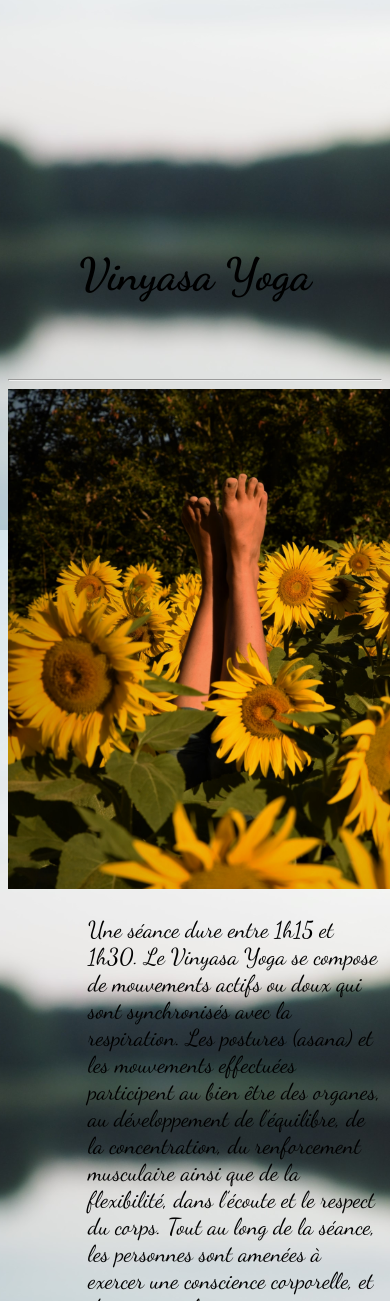
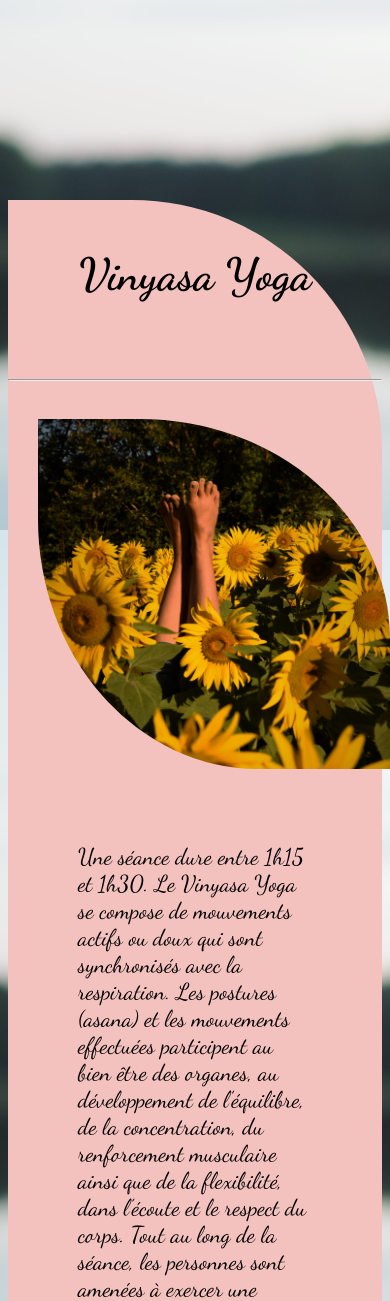
Before and after one commit to Az62560/corps-et-conscience, a Symfony app: template templates/my_practices/index.html.twig in a window 390 px wide; the page is wider, and only the part inside the window is pictured. Shown: the part 314-1615 px from the top of that part. Run offline with Twig, Linux system fonts and the light colour scheme; the template is opened without the code that fills it, so the values that code supplies are empty; style sheets or scripts are compiled from the project's sources; some libraries are stand-ins or nearby versions.

Commit message:
maj - responsive, flip image, ajout couleur - hébergement prêt

```diff
--- a/public/asset/css/style.css
+++ b/public/asset/css/style.css
@@ -32,6 +32,7 @@ main {
     gap: 10rem;
     padding: 3rem;
     transition: background-color 0.5s ease;
+    border-radius: 0 250px 0 250px;
 }
 
 .homeImg {
@@ -41,12 +42,18 @@ main {
     overflow: hidden;
     position: relative;
     margin: auto; /* Pour centrer */
+    transition: transform 0.6s ease;
   }
+
+.homeImg:hover {
+  transform: scaleX(-1); /* flip horizontal */
+}
 
 .img-cover {
     height: 100%;
     width: 100%; /* Remplit la largeur du conteneur */
     object-fit: cover; /* Ajuste l'image pour remplir le conteneur */
+    border-radius: 0 250px 0 250px;
 }
 
 .whoAmIText {
@@ -69,8 +76,37 @@ main {
 
 .yoga-text {
     font-weight: 300;
-    padding-left: 5rem;
+    margin: 70px;
     font-size: 23px;
+}
+
+.practicalCard {
+    border-radius: 0 250px 0 250px;
+}
+
+.whoAmICard{
+    border-radius: 0 250px 0 250px;
+    background-color: white;
+}
+
+.contactCard {
+    border-radius: 0 250px 0 250px;
+    background-color: white;
+}
+
+.testimonialCard{
+    border-radius: 0 250px 0 250px;
+    background-color: white;
+}
+
+.img-practice {
+    border-radius: 0 250px 0 250px;
+    transition: transform 0.6s ease;
+}
+
+.img-practice:hover {
+  transform: scaleX(-1); /* flip horizontal */
+  /* transform: scaleY(-1); Retour vertical */
 }
 
 h3 {
@@ -85,4 +121,19 @@ h3 {
 
 .testimonialText {
     font-size: 25px;
+    margin: 30px;
 }
+
+@media (max-width: 1220px) {
+    .container-fluid {
+        flex-direction: column;
+    }
+
+    #container-fluid-inverse{
+        flex-direction: column-reverse;
+    }
+
+    .img-practice {
+        padding: 30px 0 0 30px;
+    }
+}
--- a/templates/my_practices/index.html.twig
+++ b/templates/my_practices/index.html.twig
@@ -3,12 +3,12 @@
 {% block title %}Mes pratiques{% endblock %}
 
 {% block main %}
-<section class="bg-light mt-5 mx-5 rounded-4">
+<section class="practicalCard mt-5 mx-5">
     <h3 id="practitalsTitle">Vinyasa Yoga</h3>
     <hr>
-    <div class="container d-flex align-items-center py-5">
-            <img src="asset/img/tournesols_pied_h.jpg" alt="Image d'un champ de tournesols avec des pieds qui dépassent." height="500px" class="rounded-4 me-5">
-            <p class="yoga-text">Une séance dure entre 1h15 et 1h30. Le Vinyasa Yoga se compose de mouvements actifs ou doux qui sont
+    <div class="container-fluid d-flex align-items-center">
+      <img src="asset/img/tournesols_pied_h.jpg" alt="Image d'un champ de tournesols avec des pieds qui dépassent." class="img-practice" height="350px">
+        <p class="yoga-text">Une séance dure entre 1h15 et 1h30. Le Vinyasa Yoga se compose de mouvements actifs ou doux qui sont
 synchronisés avec la respiration. Les postures (asana) et les mouvements effectuées participent au bien
 être des organes, au développement de l’équilibre, de la concentration, du renforcement musculaire ainsi
 que de la flexibilité, dans l’écoute et le respect du corps. Tout au long de la séance, les personnes sont
@@ -29,10 +29,10 @@ une pratique et l’enseignant·e qui correspondent à ses besoins.</p>
     </div>
 </section>
 
-<section class="bg-light mt-5 mx-5 rounded-4">
+<section class="practicalCard mt-5 mx-5">
     <h3 id="practitalsTitle">Yoga restauratif</h3>
     <hr>
-    <div class="container d-flex align-items-center py-5">
+    <div class="container-fluid d-flex align-items-center" id="container-fluid-inverse">
         <p class="yoga-text">Une séance dure entre 1h15 et 1h30. Le Yoga Restauratif consiste en une relaxation active et la
 stimulation du système nerveux parasympathique. Il favorise la relaxation, le sommeil et la bonne santé
 de manière générale. Le but n’est pas de dormir, mais de rester « présent » durant toute la séance en
@@ -42,15 +42,15 @@ l’emploi d’accessoires tels que des couvertures, des chaises, des bolsters (
 sensation de confort et l'adaptation de la posture (asana) aux besoins et limitations du corps. Il m'arrive
 d'ajouter aux postures des exercices de respiration.<br><br>
 Le Yoga Restauratif fût développé à partir du Yoga de B.K.S Iyengar.</p>
-        <img src="asset/img/bol_h.jpg" alt="Bol tibetin" height="300px" class="rounded-4 ms-5">
+        <img src="asset/img/bol_h.jpg" alt="Bol tibetin" height="300px" class="img-practice">
     </div>
 </section>
 
-<section class="bg-light mt-5 mx-5 rounded-4">
+<section class="practicalCard mt-5 mx-5">
     <h3 id="practitalsTitle">Restauration du dos</h3>
     <hr>
-    <div class="container d-flex align-items-center py-5">
-            <img src="asset/img/backmitra.jpg" alt="" height="300px" class="rounded-4 me-5">
+    <div class="container-fluid d-flex align-items-center">
+            <img src="asset/img/backmitra.jpg" alt="" height="300px" class="img-practice">
             <p class="yoga-text">Au cours de mes séances de Yoga Restauratif, j’emploie la technique des mouvements somatiques et la
 backmitra, un accessoire créé afin de soulager les tensions dorsales et stimuler le système nerveux
 parasympathique, dont le nerf vague. Cela consiste en des mouvements doux, lents et simples, effectués
@@ -69,3 +69,18 @@ nous nourrissons la présence, le non effort et le relâchement toal en profitan
     </div>
 </section>
 {% endblock %}
+
+{% block javascript %}
+<script>
+document.addEventListener("DOMContentLoaded", function() {
+  const sections = document.querySelectorAll('.practicalCard');
+
+  sections.forEach(section => {
+    // Générer des valeurs HSL pastel
+    const hue = Math.floor(Math.random() * 360);
+    const pastel = `hsl(${hue}, 70%, 85%)`;
+    section.style.backgroundColor = pastel;
+  });
+});
+</script>
+{% endblock %}
--- a/templates/who_am_i/index.html.twig
+++ b/templates/who_am_i/index.html.twig
@@ -3,8 +3,8 @@
 {% block title %}Qui suis-je ?{% endblock %}
 
 {% block main %}
-<section class="bg-light rounded-4 mx-5" style="margin-top:10rem;">
-<div class="whoAmIText p-5">Je m’appelle Marjorie Denis et je suis diplômée comme éducatrice spécialisée depuis 2017. Portée par des valeurs humanistes,
+<section class="whoAmICard mx-5" style="margin-top:10rem;">
+<div class="whoAmIText p-5 m-5">Je m’appelle Marjorie Denis et je suis diplômée comme éducatrice spécialisée depuis 2017. Portée par des valeurs humanistes,
 j’ai accompagné des enfants, des adolescents et des adultes aux besoins multiples à trouver plus de confort dans leurs vies. De 2016 à 2019,
 lors de la crise des réfugiés en Grèce, j’ai été à la fois activiste, militante et travailleuse sociale, avec une idée bien précise : défendre le droit
  de tout être humain à vivre dignement. J’ai frôlé l’épuisement professionnel dans ce contexte chargé de difficultés et de souffrances ;
```
Also changed, not shown: templates/contact/index.html.twig (+22 -5 lines), templates/home/index.html.twig (+6 -5 lines), templates/testimonials/index.html.twig (+26 -5 lines).
